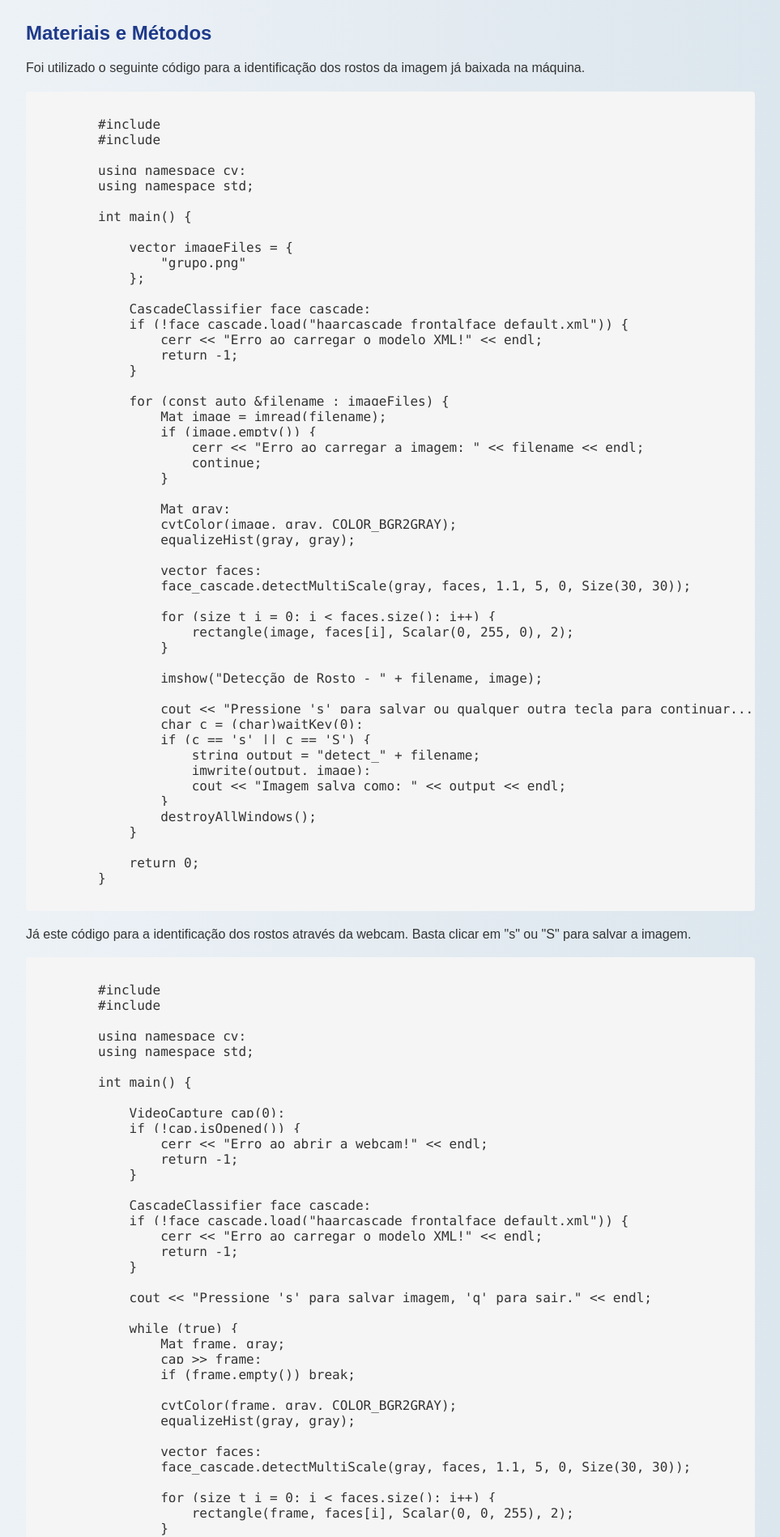
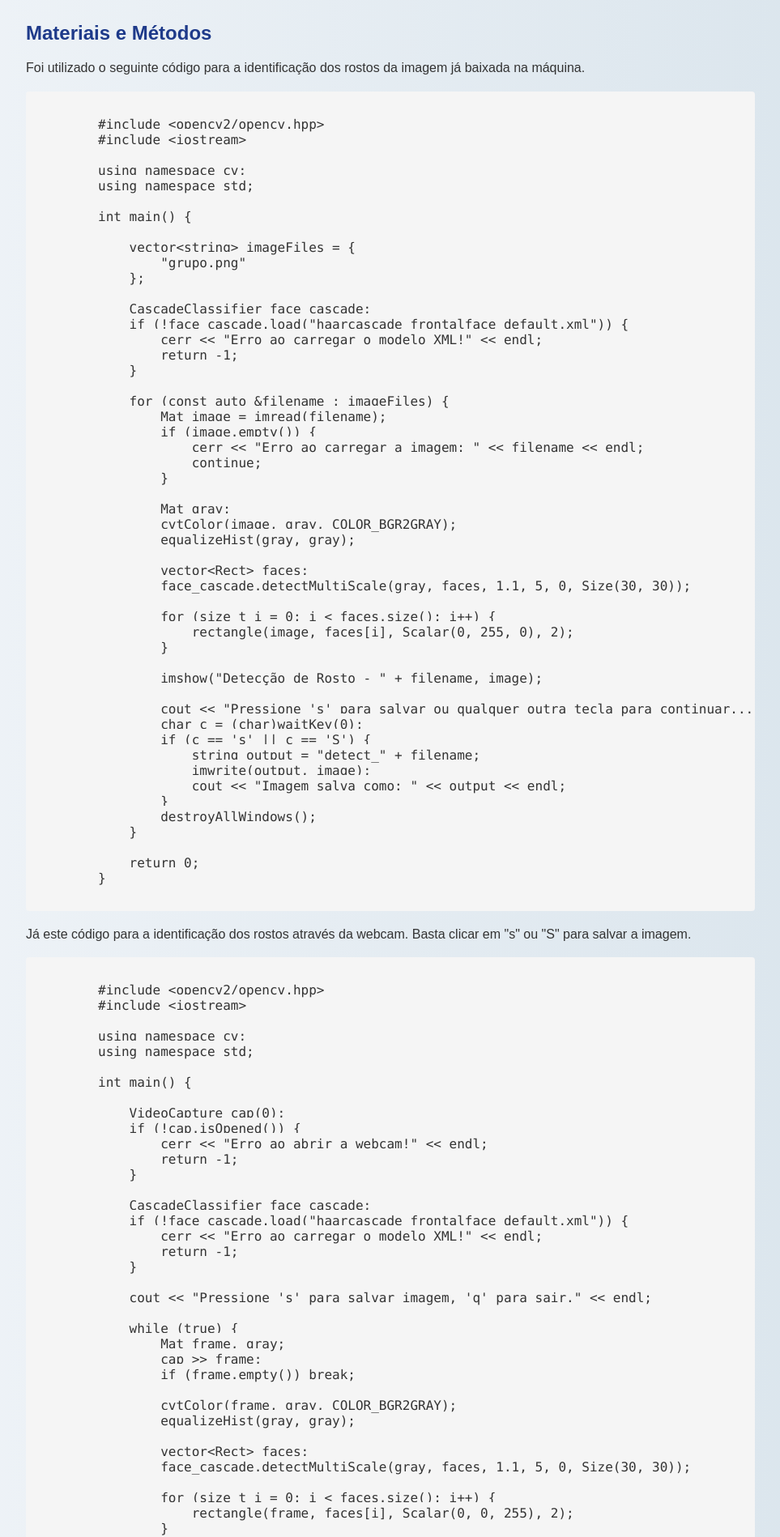
Before and after one commit to nayvvm/nayvvm.github.io, a plain HTML site: page relatorios/relatorio_7/relatorio7.html in a window 1280 px wide. Shown: the part 318-2216 px from the top of the page at 81% size, without its empty margins (158-1121 px from the left). Drawn offline with Linux system fonts and the light colour scheme.

Commit message:
conclusão
Updated HTML content and fixed code formatting issues.

```diff
--- a/relatorios/relatorio_7/relatorio7.html
+++ b/relatorios/relatorio_7/relatorio7.html
@@ -165,28 +165,28 @@
         Foi utilizado o seguinte código para a identificação dos rostos da imagem já baixada na máquina.
       </p>
       <pre><code>
-        #include <opencv2/opencv.hpp>
-        #include <iostream>
+        #include &lt;opencv2/opencv.hpp&gt;
+        #include &lt;iostream&gt;
 
         using namespace cv;
         using namespace std;
 
         int main() {
 
-            vector<string> imageFiles = {
+            vector&lt;string&gt; imageFiles = {
                 "grupo.png"
             };
 
             CascadeClassifier face_cascade;
             if (!face_cascade.load("haarcascade_frontalface_default.xml")) {
-                cerr << "Erro ao carregar o modelo XML!" << endl;
+                cerr &lt;&lt; "Erro ao carregar o modelo XML!" &lt;&lt; endl;
                 return -1;
             }
 
-            for (const auto &filename : imageFiles) {
+            for (const auto &amp;filename : imageFiles) {
                 Mat image = imread(filename);
                 if (image.empty()) {
-                    cerr << "Erro ao carregar a imagem: " << filename << endl;
+                    cerr &lt;&lt; "Erro ao carregar a imagem: " &lt;&lt; filename &lt;&lt; endl;
                     continue;
                 }
 
@@ -194,21 +194,21 @@
                 cvtColor(image, gray, COLOR_BGR2GRAY);
                 equalizeHist(gray, gray);
 
-                vector<Rect> faces;
+                vector&lt;Rect&gt; faces;
                 face_cascade.detectMultiScale(gray, faces, 1.1, 5, 0, Size(30, 30));
 
-                for (size_t i = 0; i < faces.size(); i++) {
+                for (size_t i = 0; i &lt; faces.size(); i++) {
                     rectangle(image, faces[i], Scalar(0, 255, 0), 2);
                 }
 
                 imshow("Detecção de Rosto - " + filename, image);
 
-                cout << "Pressione 's' para salvar ou qualquer outra tecla para continuar..." << endl;
+                cout &lt;&lt; "Pressione 's' para salvar ou qualquer outra tecla para continuar..." &lt;&lt; endl;
                 char c = (char)waitKey(0);
                 if (c == 's' || c == 'S') {
                     string output = "detect_" + filename;
                     imwrite(output, image);
-                    cout << "Imagem salva como: " << output << endl;
+                    cout &lt;&lt; "Imagem salva como: " &lt;&lt; output &lt;&lt; endl;
                 }
                 destroyAllWindows();
             }
@@ -220,8 +220,8 @@
         Já este código para a identificação dos rostos através da webcam. Basta clicar em "s" ou "S" para salvar a imagem.
       </p>
       <pre><code>
-        #include <opencv2/opencv.hpp>
-        #include <iostream>
+        #include &lt;opencv2/opencv.hpp&gt;
+        #include &lt;iostream&gt;
 
         using namespace cv;
         using namespace std;
@@ -230,30 +230,30 @@
 
             VideoCapture cap(0);
             if (!cap.isOpened()) {
-                cerr << "Erro ao abrir a webcam!" << endl;
+                cerr &lt;&lt; "Erro ao abrir a webcam!" &lt;&lt; endl;
                 return -1;
             }
 
             CascadeClassifier face_cascade;
             if (!face_cascade.load("haarcascade_frontalface_default.xml")) {
-                cerr << "Erro ao carregar o modelo XML!" << endl;
+                cerr &lt;&lt; "Erro ao carregar o modelo XML!" &lt;&lt; endl;
                 return -1;
             }
 
-            cout << "Pressione 's' para salvar imagem, 'q' para sair." << endl;
+            cout &lt;&lt; "Pressione 's' para salvar imagem, 'q' para sair." &lt;&lt; endl;
 
             while (true) {
                 Mat frame, gray;
-                cap >> frame;
+                cap &gt;&gt; frame;
                 if (frame.empty()) break;
 
                 cvtColor(frame, gray, COLOR_BGR2GRAY);
                 equalizeHist(gray, gray);
 
-                vector<Rect> faces;
+                vector&lt;Rect&gt; faces;
                 face_cascade.detectMultiScale(gray, faces, 1.1, 5, 0, Size(30, 30));
 
-                for (size_t i = 0; i < faces.size(); i++) {
+                for (size_t i = 0; i &lt; faces.size(); i++) {
                     rectangle(frame, faces[i], Scalar(0, 0, 255), 2);
                 }
 
@@ -263,7 +263,7 @@
                 if (c == 'q' || c == 27) break;
                 if (c == 's' || c == 'S') {
                     imwrite("snapshot.jpg", frame);
-                    cout << "Imagem salva como snapshot.jpg" << endl;
+                    cout &lt;&lt; "Imagem salva como snapshot.jpg" &lt;&lt; endl;
                 }
             }
 
@@ -275,20 +275,19 @@
     </section>
 
     <section>
-      <h2>Resultados e Análises</h2>
+      <h2>Resultados</h2>
       <img src="parte1.png" width="1000">
       <img src="parte2.jpg" width="1000">
-
-      <p>
-        Pelos resultados obtidos, percebemos que:
-
-      </p>
     </section>
 
     <section>
       <h2>Conclusões e Comentários Finais</h2>
       <p>
+        Com base nos resultados obtidos, observamos que o primeiro código apresentou limitações na detecção de rostos, não identificando todos os indivíduos presentes na imagem estática. Esse resultado pode estar relacionado a fatores como variações de iluminação, sombreamento e ângulo dos rostos.<br>
 
+        Por outro lado, o segundo código demonstrou melhor desempenho ao identificar corretamente todos os rostos na captura em tempo real. A detecção proporcionada pelo uso da webcam, permite ao algoritmo analisar múltiplos quadros por segundo, compensando as variações de luz e posição. Dessa forma, o segundo método se mostrou mais robusto e eficaz para aplicações práticas de detecção facial dinâmica.<br>
+
+        Em resumo, enquanto o primeiro código é mais adequado para testes simples em imagens estáticas, o segundo oferece maior precisão e adaptabilidade em ambientes reais, evidenciando a importância de condições de iluminação e movimento para o desempenho do reconhecimento facial.<br>
       </p>
     </section>
 
```
